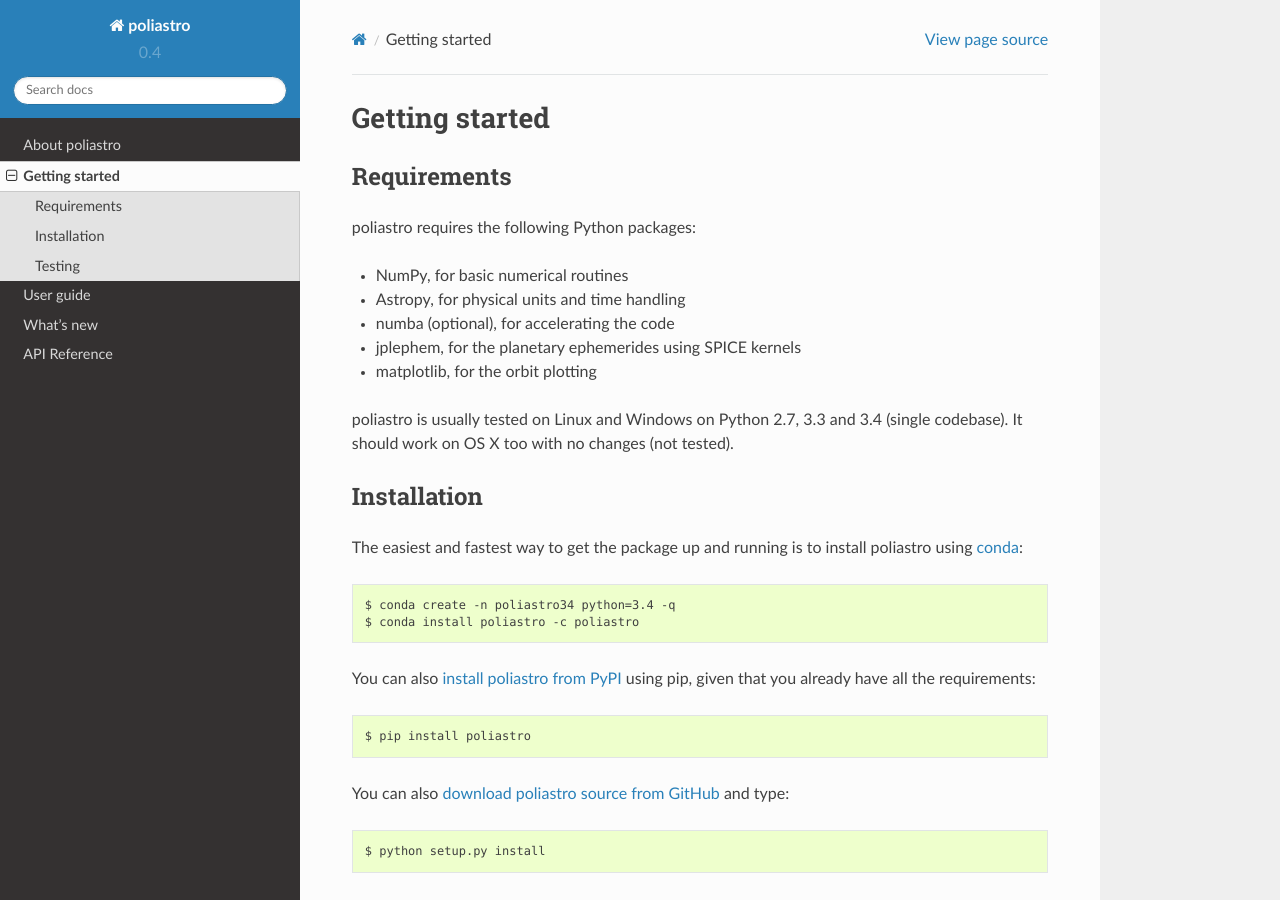
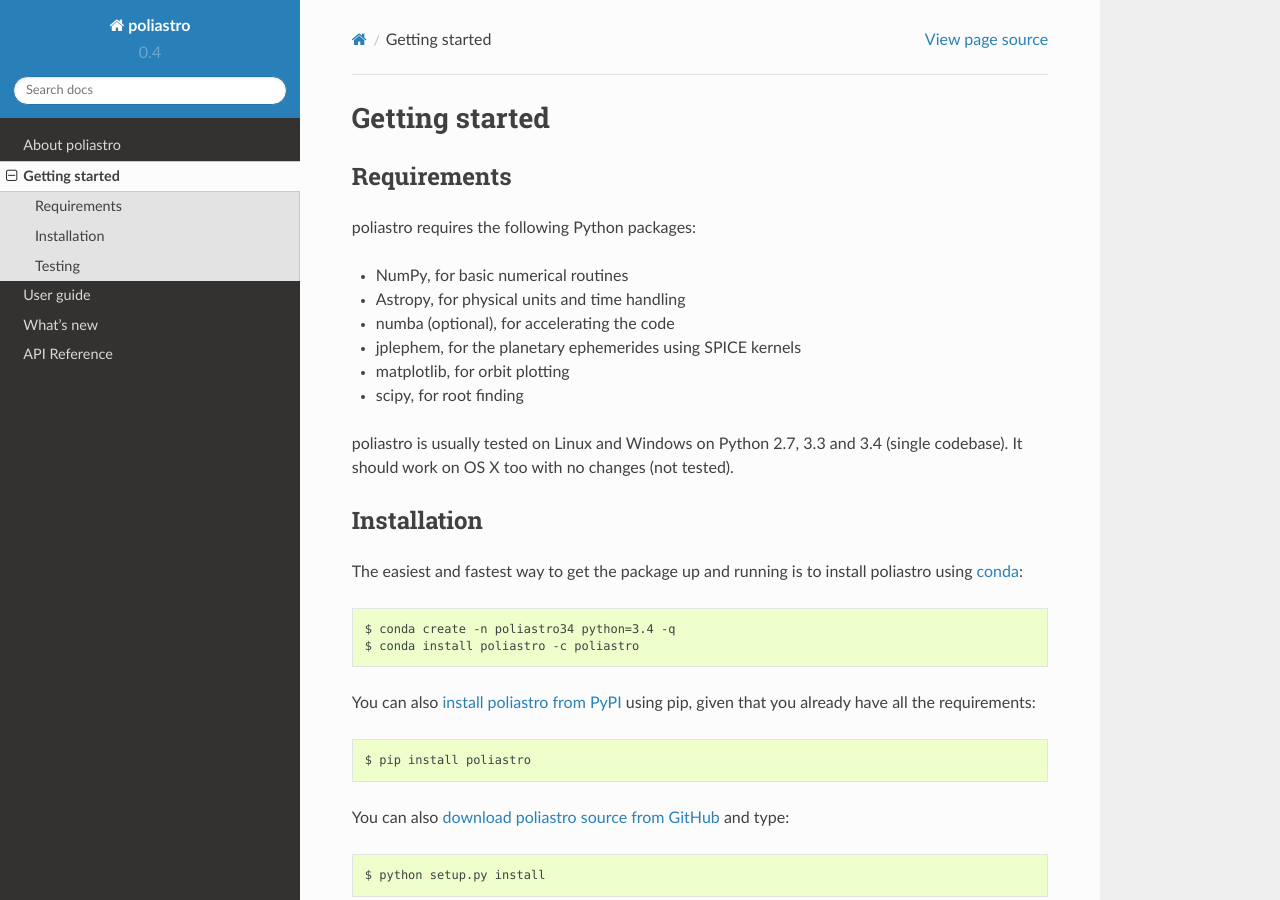
Before and after one commit to poliastro/poliastro, a Sphinx documentation site: the page built from docs/source/getting_started.rst, in a window 1280 px wide and 900 px high. Built offline with Sphinx 7.4.7 and the Read the Docs theme 2.0.0, drawn with Linux system fonts in a browser that asks for light colours.

Commit message:
Added SciPy to requirements

```diff
--- a/appveyor.yml
+++ b/appveyor.yml
@@ -35,7 +35,7 @@
   - "python --version"
 
   # Install dependencies
-  - "conda install -q numpy numba>=0.18 astropy>=1.0 matplotlib pytest"
+  - "conda install -q numpy numba>=0.18 astropy>=1.0 matplotlib pytest scipy"
 
 build: off
 
--- a/docs/source/getting_started.rst
+++ b/docs/source/getting_started.rst
@@ -10,7 +10,8 @@
 * Astropy, for physical units and time handling
 * numba (optional), for accelerating the code
 * jplephem, for the planetary ephemerides using SPICE kernels
-* matplotlib, for the orbit plotting
+* matplotlib, for orbit plotting
+* scipy, for root finding
 
 poliastro is usually tested on Linux and Windows on Python 2.7, 3.3 and 3.4
 (single codebase). It should work on OS X too with no changes (not tested).
```
Also changed, not shown: .travis.yml, 1 other file.
